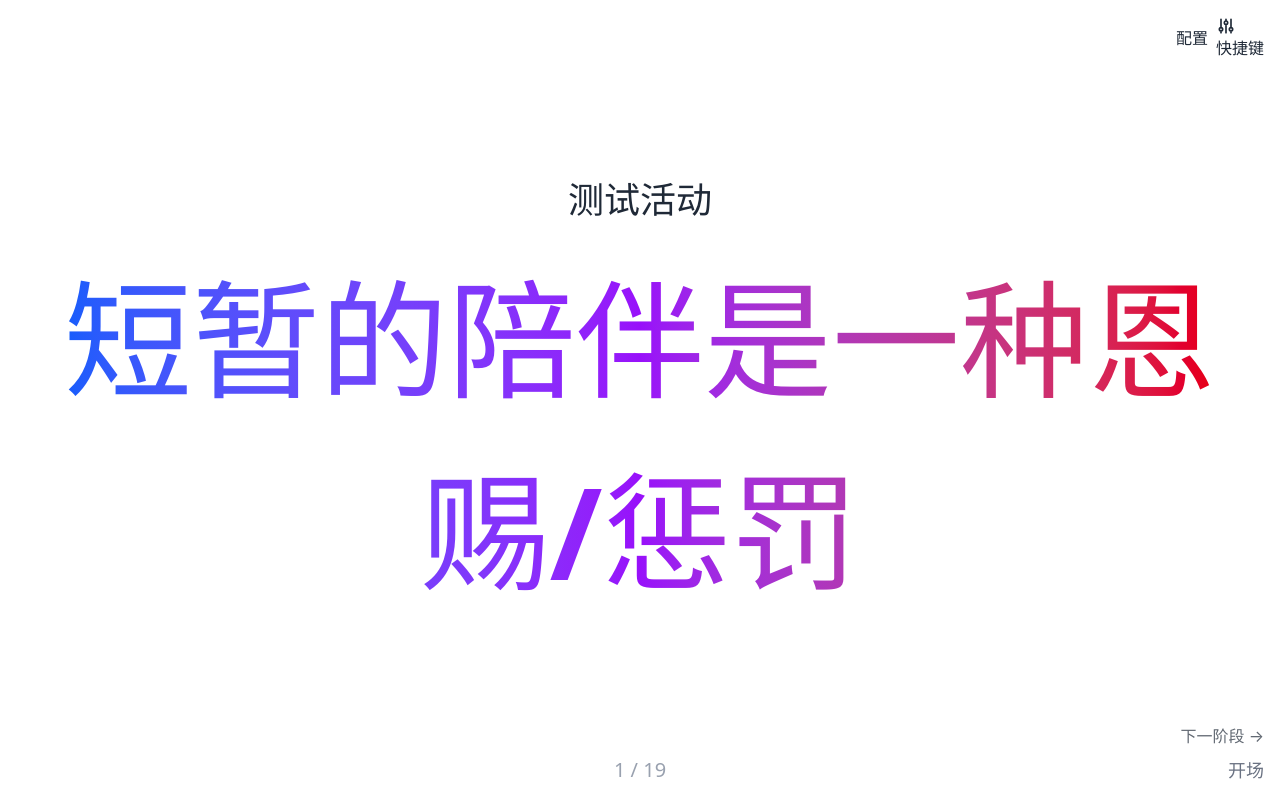
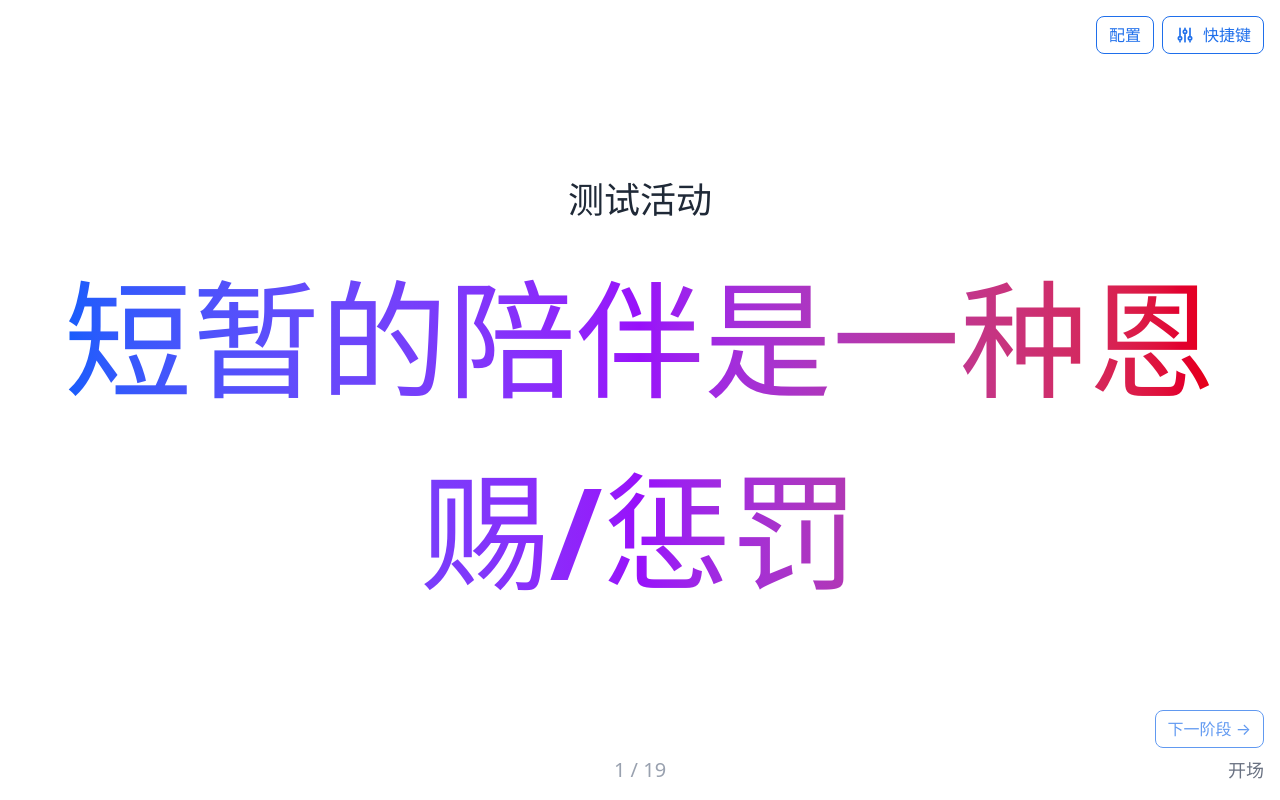
Before and after one commit to CompPsyUnion/debate-timer, a Vue app: page / in a window 1280 px wide. Built offline with nearby package versions, Linux system fonts and the light colour scheme.

Commit message:
fix: make buttons look better

```diff
--- a/src/components/screen/TimerConfigPanel.vue
+++ b/src/components/screen/TimerConfigPanel.vue
@@ -222,7 +222,7 @@
 
       <div class="flex justify-end gap-2 mt-4 pt-4 border-t">
         <button class="btn btn-ghost" @click="emitClose">取消</button>
-        <button class="btn btn-primary" @click="handleSave">
+        <button class="btn btn-save" @click="handleSave">
           <svg xmlns="http://www.w3.org/2000/svg" class="h-5 w-5" fill="none" viewBox="0 0 24 24" stroke="currentColor">
             <path stroke-linecap="round" stroke-linejoin="round" stroke-width="2" d="M5 13l4 4L19 7" />
           </svg>
--- a/src/style/index.css
+++ b/src/style/index.css
@@ -27,3 +27,81 @@
   -webkit-font-smoothing: antialiased;
   -moz-osx-font-smoothing: grayscale;
 }
+
+/* 按钮主题变量（可在此统一修改颜色） */
+:root {
+  --btn-primary: #1f6feb; /* 蓝色，未选中时用于文字与边框 */
+  --btn-primary-contrast: #ffffff; /* 选中后文字颜色 */
+
+  --btn-error: #ef4444; /* 删除按钮颜色 */
+  --btn-error-contrast: #ffffff;
+
+  --btn-radius: 0.5rem;
+}
+
+/* 使用 Tailwind 的 components layer 覆盖或补充 DaisyUI 的 .btn 样式 */
+@layer components {
+  /* 基本按钮：未选中 -> 透明背景 + 蓝色文字 + 蓝色边框 */
+  .btn {
+    background-color: transparent;
+    color: var(--btn-primary);
+    border: 1px solid var(--btn-primary);
+    border-radius: var(--btn-radius);
+    padding: .375rem .75rem; /* 与 btn-sm / btn-md 可叠加 */
+    display: inline-flex;
+    align-items: center;
+    gap: .5rem;
+    white-space: nowrap; /* 确保含 svg + 文本的按钮不换行 */
+    transition: background-color .12s ease, color .12s ease, border-color .12s ease, box-shadow .12s ease;
+  }
+
+  /* 选中/激活状态：蓝底白字 */
+  .btn.btn-active,
+  .btn:active,
+  .btn.selected {
+    background-color: var(--btn-primary) !important;
+    color: var(--btn-primary-contrast) !important;
+    border-color: var(--btn-primary) !important;
+  }
+
+  /* 删除按钮：未选中时透明红字红框，选中时红底白字 */
+  .btn.btn-error {
+    background-color: transparent;
+    color: var(--btn-error);
+    border: 1px solid var(--btn-error);
+  }
+
+  .btn.btn-error.btn-active,
+  .btn.btn-error:active,
+  .btn.btn-error.selected {
+    background-color: var(--btn-error) !important;
+    color: var(--btn-error-contrast) !important;
+    border-color: var(--btn-error) !important;
+  }
+
+  /* 保存按钮（语义类），行为与主按钮一致，方便在模板中使用 .btn.btn-save */
+  .btn.btn-save {
+    background-color: transparent;
+    color: var(--btn-primary);
+    border: 1px solid var(--btn-primary);
+  }
+
+  .btn.btn-save.btn-active,
+  .btn.btn-save:active,
+  .btn.btn-save.selected {
+    background-color: var(--btn-primary) !important;
+    color: var(--btn-primary-contrast) !important;
+    border-color: var(--btn-primary) !important;
+  }
+
+  /* 小圆按钮（保留 daisyui 的 btn-circle 语义，但确保颜色规则一致） */
+  .btn.btn-circle {
+    padding: .25rem;
+    width: 2rem;
+    height: 2rem;
+    display: inline-flex;
+    align-items: center;
+    justify-content: center;
+    border-radius: 9999px;
+  }
+}
```
